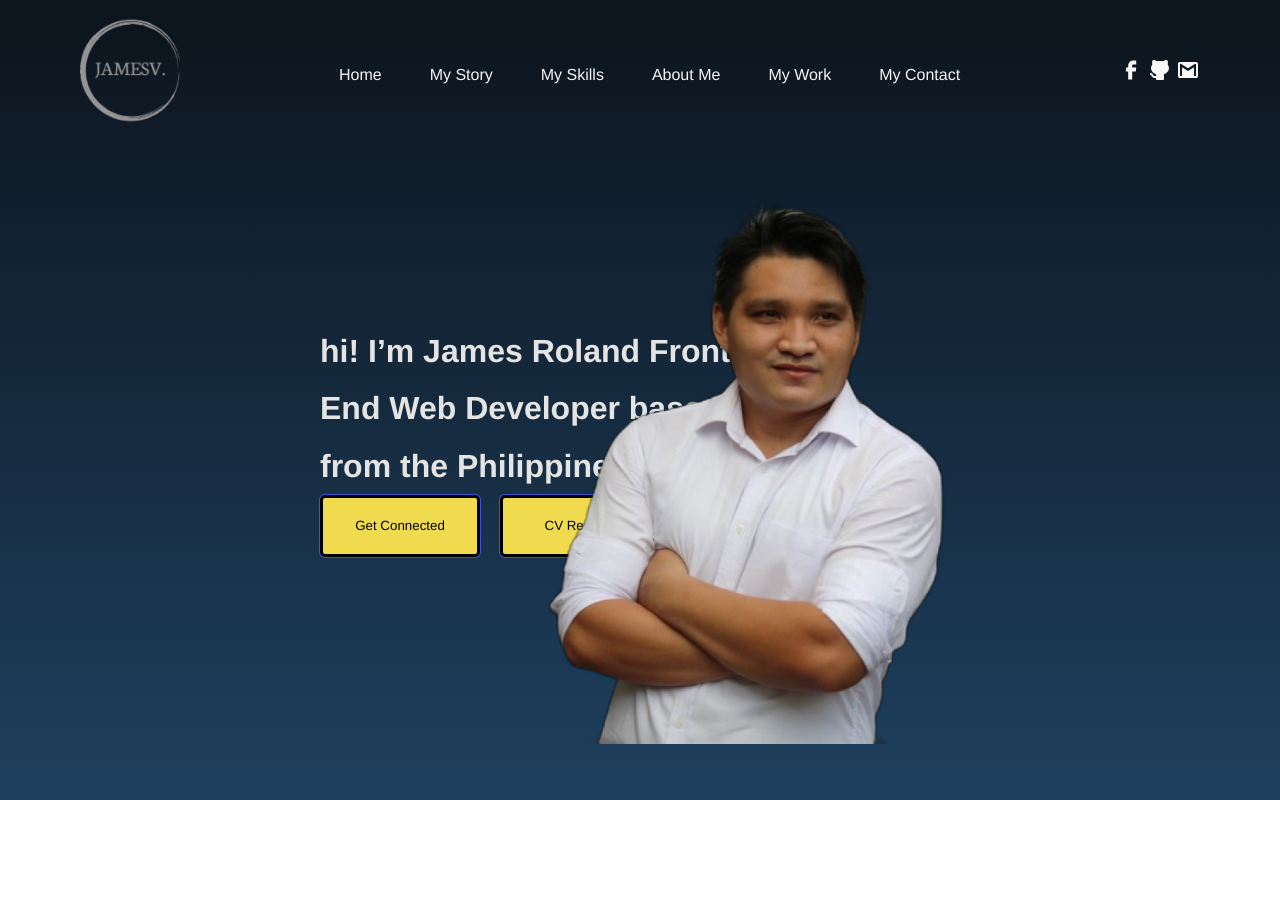
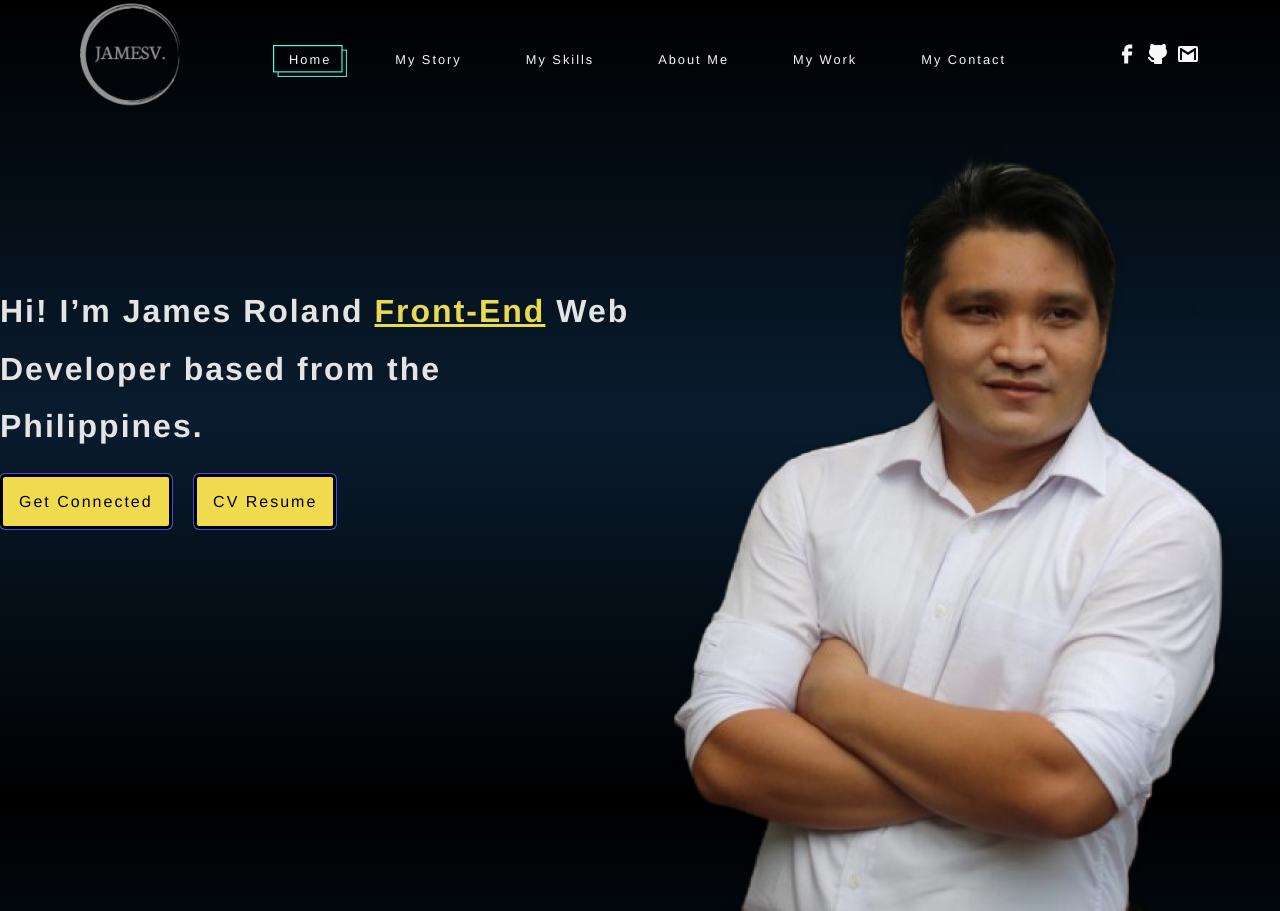
Before and after one commit to Jamesrolandv/Portfolio1, a website: page index.html in a window 1280 px wide. Shown: the top 911 px of the page. Before the commit the page ends 800 px from the top, so only its background shows below. Drawn offline with nearby package versions, Linux system fonts and the light colour scheme; a web font is replaced by a local one.

Commit message:
major update

```diff
--- a/Portfolio.js
+++ b/Portfolio.js
@@ -6,13 +6,20 @@
 //     preload.style.display = 'none';
 // })
 // when scroll ================================================
-// const scrollDown = () => {
-//     if(window.scrollY > 0) {
-//         const img = document.querySelector('.main_logo');
-//         console.log(img);
-//     }
-// }
-// scrollDown();
+const scrollDown = () => {
+    document.addEventListener('scroll', () => {
+        const img = document.querySelector('#myLogo');
+        const header = document.querySelector('header');
+        if(window.scrollY > 0) {
+            img.classList.add('shrink');
+            header.classList.add('scrolled');
+        }else{
+            img.classList.remove('shrink');
+            header.classList.remove('scrolled');
+        };
+    })
+}
+scrollDown();
 
 // message gmail===============================================
 const form = document.querySelector('.form-send');
@@ -39,23 +46,23 @@ form.addEventListener('submit', sendMsg);
 
 // photo fade==================================================
 
-// const photoFade = document.querySelectorAll('.picture-fade');
+const photoFade = document.querySelectorAll('.moving-img');
 
-// let imageIndex = 0;
+let imageIndex = 0;
 
-// const fadePicture = () => {
-//     photoFade[imageIndex].classList.remove('showing');
+const fadePicture = () => {
+    photoFade[imageIndex].classList.remove('showing');
 
-//     imageIndex++;
+    imageIndex++;
 
-//     if(imageIndex >= photoFade.length){
-//         imageIndex = 0;
-//     }
+    if(imageIndex >= photoFade.length){
+        imageIndex = 0;
+    }
 
-//     photoFade[imageIndex].classList.add('showing');
-// };
+    photoFade[imageIndex].classList.add('showing');
+};
 
-// setInterval(fadePicture, 8000);
+setInterval(fadePicture, 8000);
 
 // close========================================================
 
@@ -90,3 +97,29 @@ let observer = new IntersectionObserver(entries => {
 });
 
 observer.observe(heroSections);
+
+// nav links====================================================
+const sections = document.querySelectorAll('section');
+const navLinks = document.querySelectorAll('.nav-items');
+
+window.onscroll = () => {
+    sections.forEach(section => {
+        let top = window.scrollY;
+        let offset = section.offsetTop - 100;
+        let height = section.offsetHeight;
+        let id = section.getAttribute('id');
+
+        if(top >= offset && top < offset + height){
+            navLinks.forEach(link => {
+                link.classList.remove('active');
+                document.querySelector('header nav ul li a[href*= ' + id + ']').classList.add('active');
+            });
+        };
+    });
+};
+// navLinks.forEach(link => {
+//     link.addEventListener('click', () => {
+//         document.querySelector('.active')?.classList.remove('active');
+//         link.classList.add('active');
+//     })
+// })
--- a/index.html
+++ b/index.html
@@ -31,7 +31,7 @@
 		</div>
 		<nav>
 			<ul class="nav-list">
-				<li><a href="#home" class="nav-items">Home</a></li>
+				<li><a href="#home" class="nav-items active">Home</a></li>
 				<li><a href="#story" class="nav-items">My Story</a></li>
 				<li><a href="#skill" class="nav-items">My Skills</a></li>
 				<li><a href="#about" class="nav-items">About Me</a></li>
@@ -50,6 +50,7 @@
 		<input type="checkbox" name="gmail" id="gmail" checked>
 		<div class="form-message">
 			<form class="form-send" action="#" method="post">
+				<label for="gmail"><i class="fa fa-times"></i></label>
 				<input type="text" id="name" placeholder="Your Name.." name="name" required>
 				<input type="email" name="email" id="email" placeholder="Your Email.." required>
 				<textarea name="msg" id="msg" cols="30" rows="10" placeholder="Your Message.." required></textarea>
@@ -57,25 +58,34 @@
 			</form>
 		</div>
 
-		<section class="hero-section">
+		<section class="hero-section" id="home">
 			<div class="left-hero">
-				<h2>hi! I’m James Roland
+				<h2>Hi! I’m James Roland
 					<span id="designed-words">Front-End</span> Web Developer
 					based from
 					the Philippines.</h2>
-				<button type="button" class="btn">Get Connected</button>
-				<button type="button" class="btn">CV Resume</button>
+				<section class="buttons">
+					<label for="gmail" class="btn">Get Connected</label>
+					<a href="files/jamesv.pdf" download class="btn">CV Resume</a>
+				</section>
+
 			</div>
 			<div class="right-hero">
-				<img src="Images/pic1.png" alt="">
-				<div class="background-animation">
-
+				<div class="bg-animation">
+					<div class="bg1"></div>
+					<div class="bg2"></div>
 				</div>
+				<img src="Images/pic1.png" alt="" class="moving-img showing">
+				<img src="Images/pic2.png" alt="" class="moving-img">
 			</div>
 		</section>
 
-		<section class="story-section"></section>
+		<section class="story-section" id="story"></section>
+		<section class="skill-section" id="skill"></section>
+		<section class="about-section" id="about"></section>
+		<section class="work-section" id="work"></section>
+		<section class="contact-section" id="contact"></section>
 	</main>
-	<script src="Portfolio.js"></script>
+	<script defer src="Portfolio.js"></script>
 </body>
 </html>
--- a/style.css
+++ b/style.css
@@ -4,43 +4,78 @@
     font-family: 'Poppins', Helvetica, Arial;
     box-sizing: border-box;
     line-height: 1.8;
+    letter-spacing: 2px;
+}
+html{
+    overflow: hidden;
+    scroll-behavior: smooth;
 }
 body{
     --max-width: 1450px;
     --padding: 1rem;
-    background: linear-gradient(180deg, #0C141C 0%, rgba(8, 45, 79, 0.911) 100%);
+    background: rgb(9,28,46);
+    background: linear-gradient(180deg, rgb(0, 0, 0) 0%, rgba(9,28,46,1) 52%, rgb(0, 0, 0) 100%);
     background-repeat: no-repeat;
     background-attachment: fixed;
     background-size: cover;
-    height: 100vh;
     position: absolute;
     width: 100%;
 }
-main{
-    position: absolute;
-    left: 50%;
-    bottom: 0;
-    transform: translate(-50%);
-}
+
 header{
-    padding: 1rem 5rem;
+    padding: 0 5rem;
     display: flex;
     justify-content: space-between;
     align-items: center;
+    position: fixed;
+    width: 100%;
+    top: 0;
+    z-index: 9999;
+    transition: 250ms ease-in-out;
+}
+header.scrolled{
+    background: #1a1a1a;
 }
 #myLogo{
     width: 100px;
+    cursor: pointer;
+    transition: 250ms ease-in-out;
+}
+#myLogo.shrink{
+    width: 50px;
 }
 nav ul{
     display: flex;
-    gap: 3rem;
 }
 nav ul li{
     list-style-type: none;
+    position: relative;
+    overflow: hidden;
+    text-align: center;
+    padding: 1rem;
 }
-nav ul li a{
+.nav-items{
     text-decoration: none;
     color: whitesmoke;
+    padding: 1rem;
+    font-size: clamp(.8rem, 1vw, 1rem);
+    position: relative;
+}
+.nav-items::before{
+    content: '';
+    position: absolute;
+    width: 100%;
+    height: 100%;
+    background-image: url("Images/highlight.png");
+    background-repeat: no-repeat;
+    background-size: 100% 2rem;
+    transition: 300ms;
+    left: 0;
+    scale: 0 1;
+    z-index: -1;
+}
+.nav-items.active::before{
+    scale: 1 1;
 }
 #links {
     cursor: pointer;
@@ -55,10 +90,16 @@ nav ul li a{
     justify-content: center;
     align-items: center;
     width: 100%;
-    z-index: 100;
+    z-index: 1;
     transition: 400ms ease-in-out;
     transform-origin: top right;
 
+}
+i[class="fa fa-times"]{
+    display: flex;
+    justify-content: end;
+    padding-bottom: 1rem;
+    cursor: pointer;
 }
 input[name="gmail"]{
     display: none;
@@ -95,22 +136,24 @@ form{
     background-color: #3d3d3d;
 }
 
-.hero-section{
+.hero-section,
+.story-section,
+.skill-section{
     position: relative;
     display: flex;
-
+    justify-content: center;
     align-items: center;
-    width: 100vw;
-    height: 90vh;
+    min-height: 100vh;
     transition: 250ms ease-in-out;
 }
+
 .left-hero{
-    margin-left: 0;
+    margin-left: -20rem;
     opacity: 0;
     transition: 800ms ease-in-out;
 }
 .left-hero.left-slide{
-    margin-left: 20rem;
+    margin-left: 0;
     opacity: 1;
 }
 .left-hero h2{
@@ -119,18 +162,38 @@ form{
     color: #e4e4e4;
     width: 50%;
 }
+#designed-words{
+    text-decoration: underline;
+    color: #F0DB4F;
+    animation: animateWords 3s alternate infinite;
+}
+@keyframes animateWords {
+    from {color: #F0DB4F;}
+    to {color: mediumseagreen;}
+}
 .right-hero{
     position: absolute;
     right: 0;
+    top: 3rem;
     opacity: 0;
     transition: 800ms ease-in-out;
+    width: 30%;
+}
+.moving-img{
+    position: absolute;
+    opacity: 0;
+    transition: 4s ease-in-out;
+}
+.moving-img.showing{
+    opacity: 1;
 }
 .right-hero.right-slide{
     right: 20rem;
     opacity: 1;
 }
-.right-hero img{
-    width: 30rem;
+
+.buttons{
+    padding-top: 2rem;
 }
 .btn{
     padding: 1rem;
@@ -142,7 +205,10 @@ form{
     box-shadow: 0px 0px 0px 1px #4151DA;
     margin-right: 1rem;
     transition: 250ms ease-in-out;
+    color: #000;
+    text-decoration: none;
 }
+
 .btn:hover{
     box-shadow: 0px 6px 5px 1px #4151DA;
     background-color: #3d3d3d;
```
Also changed, not shown: Images/highlight.png (added), Images/pic2.png.
